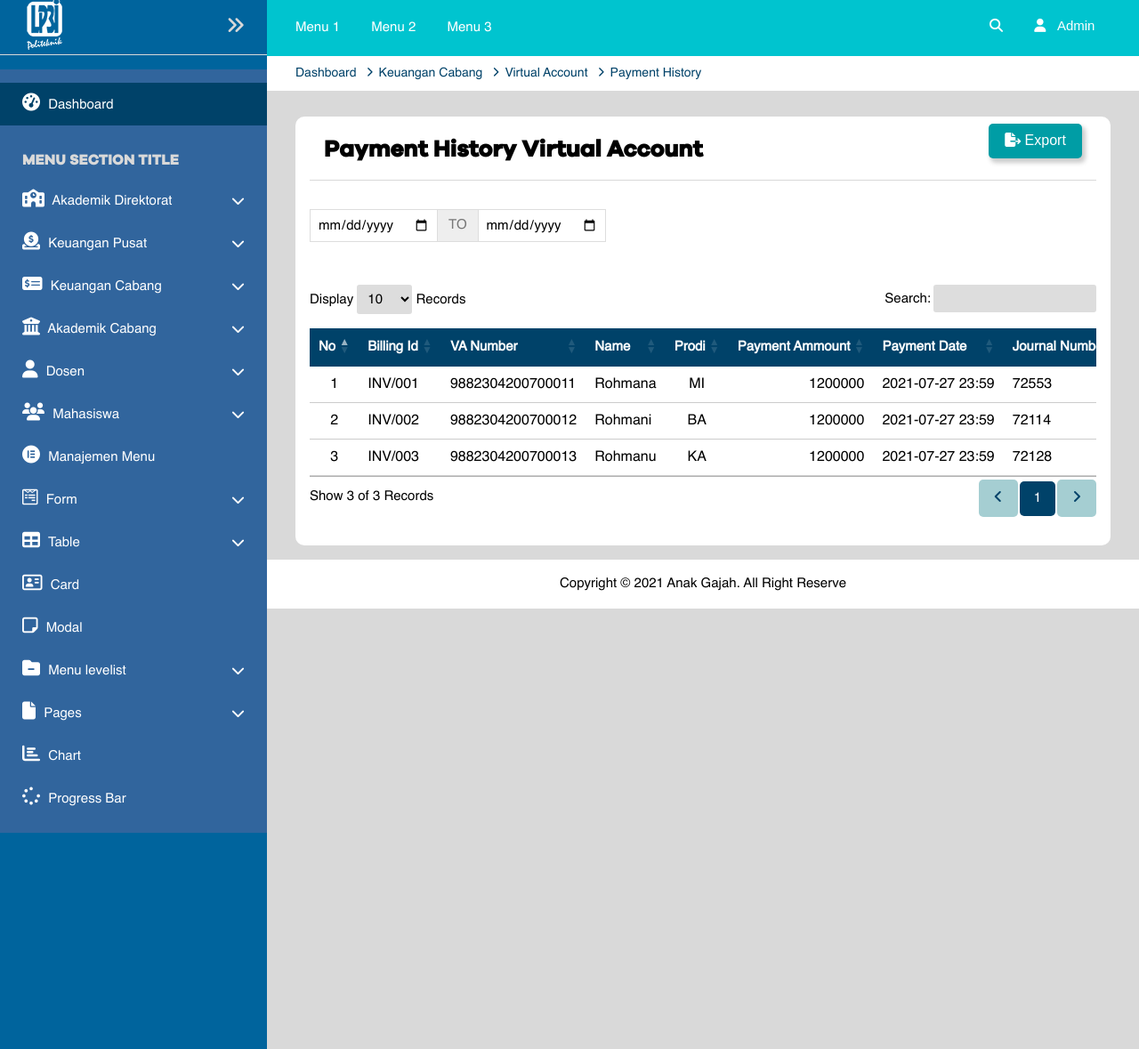
After one commit to beta-tester-cell/mytemplates-admin, a PHP site: page /list-history-paymentVA.php in a window 1280 px wide. The commit adds this page. Shown: the whole page at 89% size. Run offline with PHP 8.4, Linux system fonts and the light colour scheme; lists and menus that the app fills with data are empty; some libraries are stand-ins or nearby versions.

Commit message:
Penambahan Payment History Dan Perbaikan Breadcumb Billing Data

```diff
--- a/billing-data.php
+++ b/billing-data.php
@@ -3,6 +3,7 @@
     <div class="breadcrumb">
         <a href="index.php">Dashboard</a>
         <a href="#">Keuangan Cabang</a>
+        <a href="#">Virtual Account</a>
         <a href="billing-data.php">Billing Data</a>
     </div>
 </div>
--- a/header.php
+++ b/header.php
@@ -478,6 +478,12 @@
                                                 <span>Billing Data</span>
                                             </a>
                                         </li>
+                                         <li class="side-menu-item">
+                                            <a href="list-history-paymentVA.php">
+                                                <span class="menu-icon-child"><i class="fas fa-money-check-alt"></i></span>
+                                                <span>Payment History</span>
+                                            </a>
+                                        </li>
                                     </ul>
                                 </li>
                                 <li class="side-menu-item">
@@ -855,9 +861,9 @@
                                     </a>
                                 </li>
                                 <li class="side-menu-item">
-                                    <a href="#">
+                                    <a href="form-nilai-komponen.php">
                                         <span class="menu-icon-child"><i class="fa fa-user"></i></span>
-                                        <span>Kelola Nilai Mahasiswa</span>
+                                        <span>Input Nilai Komponen</span>
                                     </a>
                                 </li>
                             </ul>
--- /dev/null
+++ b/list-history-paymentVA.php
@@ -0,0 +1,101 @@
+<?php include('header.php') ?>
+<div class="breadcrumb-wrapper">
+    <div class="breadcrumb">
+        <a href="index.php">Dashboard</a>
+        <a href="#">Keuangan Cabang</a>
+        <a href="#">Virtual Account</a>
+        <a href="list-history-paymentVA.php">Payment History</a>
+    </div>
+</div>
+<div class="content">
+    <div class="container">
+
+        <div class="py-1">
+            <div class="card">
+                <div class="card-header d-flex flex-space-between">
+                    <h6>Payment History Virtual Account</h6>
+
+                    <div class="select-export">
+                        <button class="btn btn-secondary btn-submit dropdown-button" style="width: 105px;"><i class="fas fa-file-export"></i> Export</button>
+                        <div class="type-export">
+                            <a href="#" id="pdf"><i class="far fa-file-pdf"></i> PDF</a>
+                            <a href="#" id="excel"><i class="far fa-file-excel"></i> EXCEL</a>
+                            <a href="#" id="print"><i class="fas fa-print"></i> PRINT</a>
+                        </div>
+                    </div>
+                </div>
+
+                <div class="filter-billing">
+                    <div class="form-inputs">
+                        <div class="form grid-2 grid-gap-1 py-1">
+                            <div class="input-group">
+                                <div class="input-group-area"><input class="width-100" type="date" id="tanggal_awal"></div>
+                                <div class="input-group-icon">TO</div>
+                                <div class="input-group-area"><input class="width-100" type="date" id="tanggal_akhir"></div>
+                            </div>
+                        </div>
+                    </div>
+
+                </div>
+
+                <div class="py-1">
+                    <div class="table-responsive">
+                        <table id="datatable">
+                            <thead class="bg-color-primary">
+                                <tr>
+                                    <th class="align-center">No</th>
+                                    <th class="align-left">Billing Id</th>
+                                    <th class="align-left">VA Number</th>
+                                    <th class="align-left">Name</th>
+                                    <th class="align-center">Prodi</th>
+                                    <th class="align-right">Payment Ammount</th>
+                                    <th class="align-left">Payment Date</th>
+                                    <th class="align-left">Journal Number</th>
+                                    <th class="align-left">Channel</th>
+                                </tr>
+                            </thead>
+                            <tbody>
+                            	<tr>
+                            		<td class="align-center">1</td>
+                            		<td class="align-left">INV/001</td>
+                            		<td class="align-left">9882304200700011</td>
+                            		<td class="align-left">Rohmana</td>
+                            		<td class="align-center">MI</td>
+                            		<td class="align-right">1200000</td>
+                            		<td class="align-left">2021-07-27 23:59</td>
+                            		<td class="align-left">72553</td>
+                            		<td class="align-left">(01) ATM</td>
+                            	</tr>
+                            	<tr>
+                            		<td class="align-center">2</td>
+                            		<td class="align-left">INV/002</td>
+                            		<td class="align-left">9882304200700012</td>
+                            		<td class="align-left">Rohmani</td>
+                            		<td class="align-center">BA</td>
+                            		<td class="align-right">1200000</td>
+                            		<td class="align-left">2021-07-27 23:59</td>
+                            		<td class="align-left">72114</td>
+                            		<td class="align-left">(02) Teller</td>
+                            	</tr>
+                            	<tr>
+                            		<td class="align-center">3</td>
+                            		<td class="align-left">INV/003</td>
+                            		<td class="align-left">9882304200700013</td>
+                            		<td class="align-left">Rohmanu</td>
+                            		<td class="align-center">KA</td>
+                            		<td class="align-right">1200000</td>
+                            		<td class="align-left">2021-07-27 23:59</td>
+                            		<td class="align-left">72128</td>
+                            		<td class="align-left">(01) ATM</td>
+                            	</tr>
+                            </tbody>
+                        </table>
+                    </div>
+                </div>
+
+            </div>
+        </div>
+    </div>
+</div>
+
+<?php include('footer-datatable.php') ?>
```
